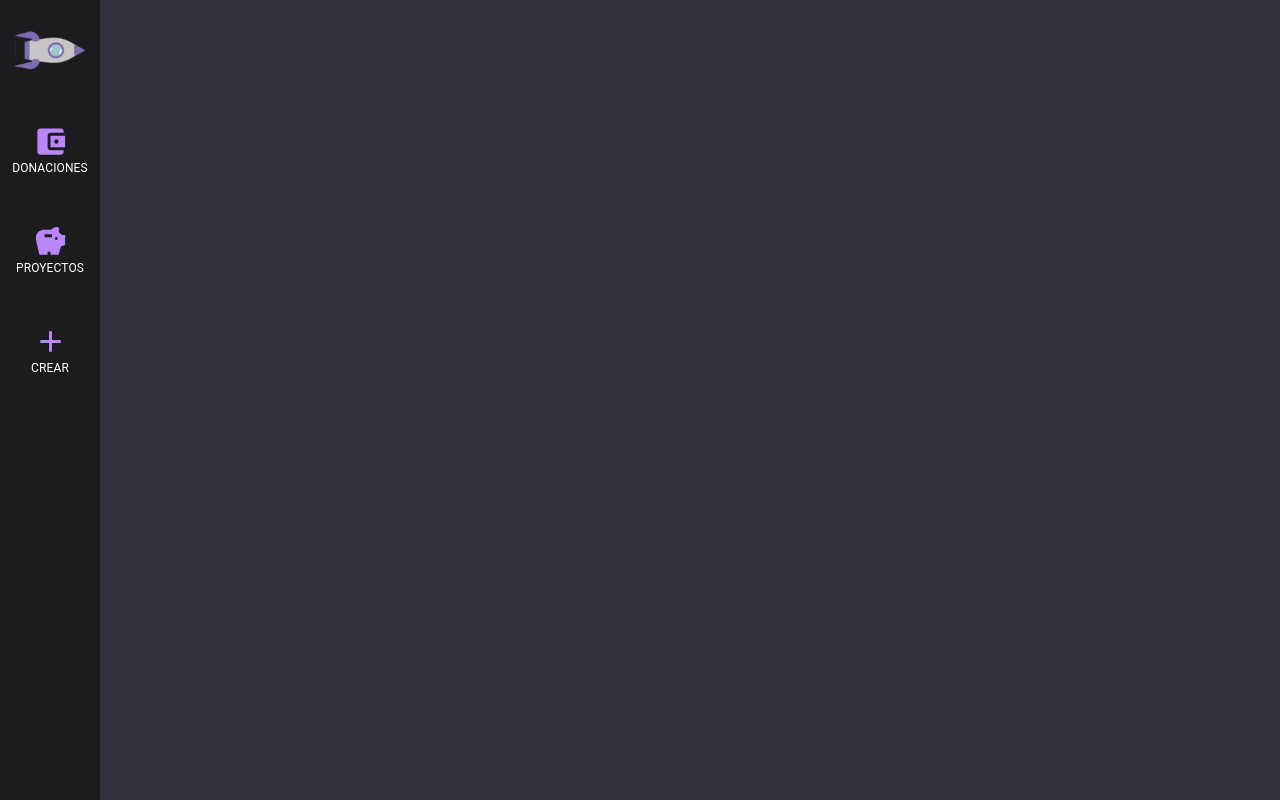
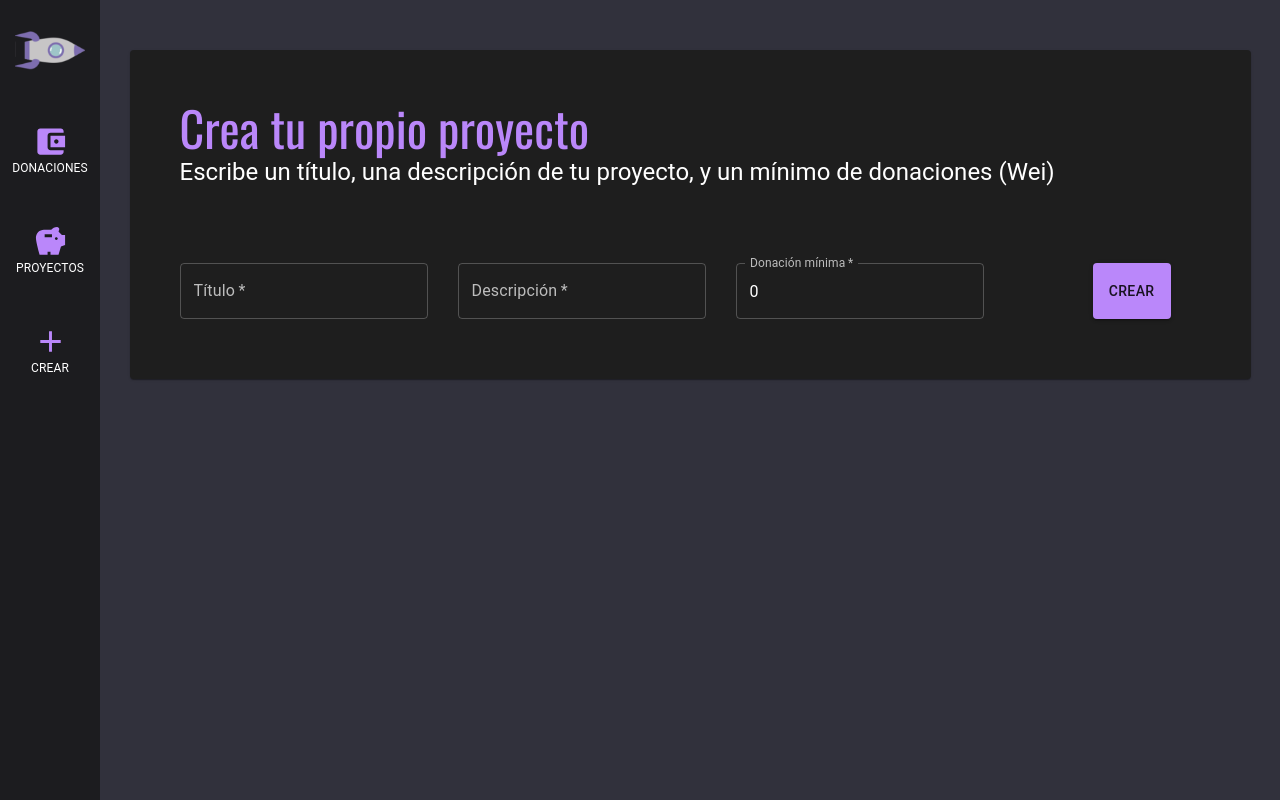
Before and after one commit to VictorPorlan/PFG-VictorPorlan-Gilwing, a React (Create React App) app: page /crear in a window 1280 px wide. Built offline with nearby package versions, Linux system fonts and the light colour scheme.

Commit message:
feat: formulario crear campaña

```diff
--- a/src/components/molecules/mainHeader.tsx
+++ b/src/components/molecules/mainHeader.tsx
@@ -11,8 +11,6 @@ const useStyles = makeStyles((theme) => ({
         'cards'
         'cards'
         `,
-
-
     },
     height: "95%",
     width: "95%",
--- /dev/null
+++ b/src/components/templates/crearTemplate.tsx
@@ -0,0 +1,103 @@
+import { Button, Card, TextField } from "@mui/material";
+import { FC } from "react";
+import { makeStyles, Typography } from "@material-ui/core";
+
+const useStyles = makeStyles((theme) => ({
+  root: {
+    width: "95%",
+    justifySelf: "center",
+    alignSelf: "center",
+    marginTop: "50px",
+  },
+  content: {
+    width: "100%",
+    display: "grid",
+    gridTemplateRows: "1fr",
+  },
+  text: {
+    padding: 50,
+  },
+  form: {
+    padding: "25px 50px 50px",
+    display: "flex",
+    [theme.breakpoints.down("sm")]: {
+      flexDirection: "column",
+    },
+  },
+}));
+
+interface IProps {
+    titulo:string;
+    descripcion: string;
+    minimo: number;
+    handleTitulo: (titulo:string) => void;
+    handleDescripcion: (descripcion:string) => void;
+    handleMinimo: (minimo:number) => void;
+}
+
+const CrearTemplate: FC<IProps> = ({titulo, descripcion, minimo, handleTitulo, handleDescripcion, handleMinimo}) => {
+  const classes = useStyles();
+  return (
+    <>
+      <div className={classes.content}>
+        <Card className={classes.root}>
+          <div className={classes.text}>
+            <Typography
+              variant="h3"
+              style={{ color: "#ba87fa", fontFamily: "Oswald" }}
+            >
+              Crea tu propio proyecto
+            </Typography>
+            <Typography variant="h5">
+              Escribe un título, una descripción de tu proyecto, y un mínimo de
+              donaciones (Wei)
+            </Typography>
+          </div>
+          <div className={classes.form}>
+            <TextField
+              label="Título"
+              color={"primary"}
+              margin={"dense"}
+              style={{ margin: "0px 30px 10px 0px" }}
+              value={titulo}
+              onChange={(e) => handleTitulo(e.target.value)}
+              required
+            />
+            <TextField
+              label="Descripción"
+              color={"primary"}
+              margin={"dense"}
+              style={{ margin: "0px 30px 10px 0px" }}
+              value={descripcion}
+              onChange={(e) => handleDescripcion(e.target.value)}
+              required
+            />
+            <TextField
+              type={"number"}
+              label="Donación mínima"
+              color={"primary"}
+              margin={"dense"}
+              style={{ margin: "0px 30px 10px 0px" }}
+              value={minimo}
+              onChange={(e) => handleMinimo(parseInt(e.target.value))}
+              required
+            />
+            <Button
+              variant="contained"
+              style={{
+                marginLeft: "auto",
+                height: 56,
+                marginRight: 30,
+                marginBottom: 10,
+              }}
+            >
+              Crear
+            </Button>
+          </div>
+        </Card>
+      </div>
+    </>
+  );
+};
+
+export default CrearTemplate;
--- a/src/components/templates/landingPageTemplate.tsx
+++ b/src/components/templates/landingPageTemplate.tsx
@@ -6,18 +6,10 @@ import {
 import MainTemplate from "./mainTemplate";
 
   const useStyles = makeStyles(() => ({
-    root:{
-      display:"flex",
-      flexDirection:"row",
-      height:"100vh"
-    },
     content: {
       width:'100%',
-      backgroundColor:"#31313C",
-      marginLeft:100,
       display:"grid",
       gridTemplateRows:"500px 1fr"
-
     },
 
   }));
@@ -28,7 +20,9 @@ import MainTemplate from "./mainTemplate";
     return (
       <>
       <MainTemplate >
+        <div className={classes.content}>
             <MainHeader></MainHeader>
+        </div>
         </MainTemplate>
       </>
     );
--- a/src/components/templates/mainTemplate.tsx
+++ b/src/components/templates/mainTemplate.tsx
@@ -2,7 +2,6 @@ import {
   makeStyles,
 } from "@material-ui/core";
 import { FC } from "react";
-import MainHeader from "../molecules/mainHeader";
 import Sidenav from "../organisms/sidenav";
 
 const useStyles = makeStyles(() => ({
@@ -15,9 +14,6 @@ const useStyles = makeStyles(() => ({
     width:'100%',
     backgroundColor:"#31313C",
     marginLeft:100,
-    display:"grid",
-    gridTemplateRows:"500px 1fr"
-
   },
 
 }));
--- a/src/index.tsx
+++ b/src/index.tsx
@@ -11,6 +11,9 @@ import CreateCampaign from "./pages/createCampaign";
 const darkTheme = createTheme({
   palette: {
     mode: 'dark',
+    primary:{
+      main: "#ba87fa"
+    }
   },
 });
 
--- a/src/pages/createCampaign.tsx
+++ b/src/pages/createCampaign.tsx
@@ -1,12 +1,35 @@
-import { FC } from "react"
+import { FC, useState } from "react"
+import CrearTemplate from "../components/templates/crearTemplate"
 import MainTemplate from "../components/templates/mainTemplate"
 
 const CreateCampaign: FC = () => {
+    const [titulo, setTitulo] = useState<string>("")
+    const [descripcion, setDescripcion] = useState<string>("")
+    const [minimo, setMinimo] = useState<number>(0)
+
+    const handleTitulo = (titulo: string) => {
+        setTitulo(titulo)
+    }
+
+    const handleDescripcion = (descripcion: string) => {
+        setDescripcion(descripcion)
+    }
+
+    const handleMinimo = (minimo: number) => {
+        setMinimo(minimo)
+    }
+
     return (
         <>
         <MainTemplate >
-
-
+            <CrearTemplate
+            titulo={titulo}
+            descripcion={descripcion}
+            minimo={minimo}
+            handleTitulo={handleTitulo}
+            handleDescripcion={handleDescripcion}
+            handleMinimo={handleMinimo}
+            ></CrearTemplate>
         </MainTemplate>
         </>
     )
--- a/src/pages/landingPage.tsx
+++ b/src/pages/landingPage.tsx
@@ -1,6 +1,5 @@
 import { FC } from "react"
 import LangingPageTemplate from "../components/templates/landingPageTemplate"
-import MainTemplate from "../components/templates/mainTemplate"
 
 const LandingPage: FC = () => {
     return(
```
Also changed, not shown: 1 other file (tests, documents, lock files or other folders).
